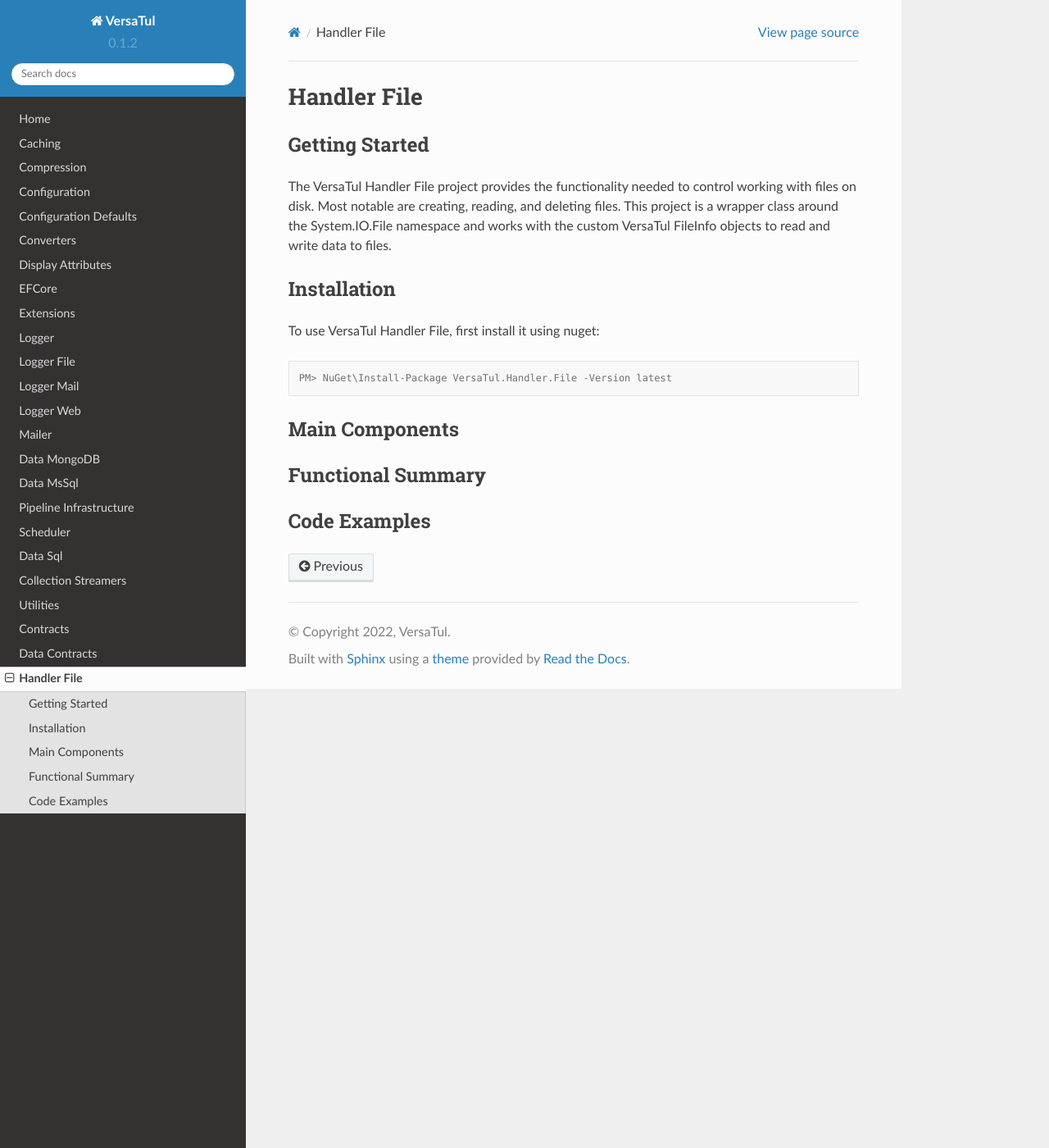
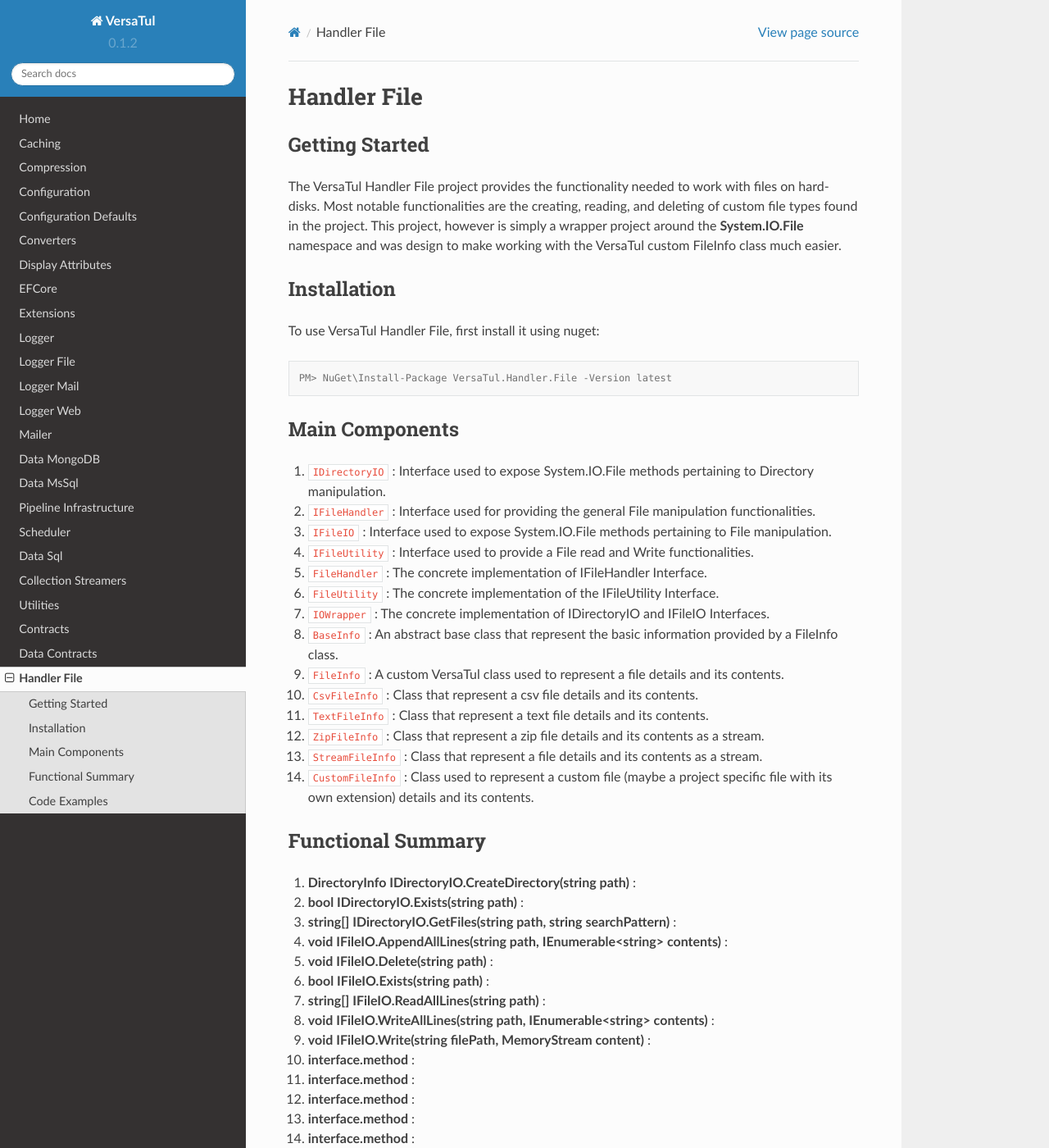
Before and after one commit to BjornWilliams/DocsVersaTul, a Sphinx documentation site: the page built from docs/source/handler-file.rst, in a window 1280 px wide and 1400 px high. Shown: the whole window at 82% size. Built offline with Sphinx 7.4.7 and the Read the Docs theme 2.0.0, drawn with Linux system fonts in a browser that asks for light colours; some of the changed text lies outside the part shown.

```diff
--- /dev/null
+++ b/docs/source/googleb788074276967dbf.html
@@ -0,0 +1 @@
+google-site-verification: googleb788074276967dbf.html
--- a/docs/source/handler-file.rst
+++ b/docs/source/handler-file.rst
@@ -3,9 +3,9 @@
 
 Getting Started
 ----------------
-The VersaTul Handler File project provides the functionality needed to control working with files on disk.
-Most notable are creating, reading, and deleting files.
-This project is a wrapper class around the System.IO.File namespace and works with the custom VersaTul FileInfo objects to read and write data to files.
+The VersaTul Handler File project provides the functionality needed to work with files on hard-disks.
+Most notable functionalities are the creating, reading, and deleting of custom file types found in the project.
+This project, however is simply a wrapper project around the **System.IO.File** namespace and was design to make working with the VersaTul custom FileInfo class much easier.
 
 Installation
 ------------
@@ -18,9 +18,39 @@
 
 Main Components
 ----------------
+#. ``IDirectoryIO`` : Interface used to expose System.IO.File methods pertaining to Directory manipulation.
+#. ``IFileHandler`` : Interface used for providing the general File manipulation functionalities.
+#. ``IFileIO`` : Interface used to expose System.IO.File methods pertaining to File manipulation.
+#. ``IFileUtility`` :  Interface used to provide a File read and Write functionalities.
+#. ``FileHandler`` : The concrete implementation of IFileHandler Interface.
+#. ``FileUtility`` : The concrete implementation of the IFileUtility Interface.
+#. ``IOWrapper`` : The concrete implementation of IDirectoryIO and IFileIO Interfaces.
+#. ``BaseInfo`` : An abstract base class that represent the basic information provided by a FileInfo class.
+#. ``FileInfo`` : A custom VersaTul class used to represent a file details and its contents.
+#. ``CsvFileInfo`` : Class that represent a csv file details and its contents.
+#. ``TextFileInfo`` : Class that represent a text file details and its contents.
+#. ``ZipFileInfo`` : Class that represent a zip file details and its contents as a stream.
+#. ``StreamFileInfo`` : Class that represent a file details and its contents as a stream.
+#. ``CustomFileInfo`` : Class used to represent a custom file (maybe a project specific file with its own extension) details and its contents.
 
 Functional Summary
 ------------------
+#. **DirectoryInfo IDirectoryIO.CreateDirectory(string path)** :
+#. **bool IDirectoryIO.Exists(string path)** :
+#. **string[] IDirectoryIO.GetFiles(string path, string searchPattern)** :
+#. **void IFileIO.AppendAllLines(string path, IEnumerable<string> contents)** :
+#. **void IFileIO.Delete(string path)** :
+#. **bool IFileIO.Exists(string path)** :
+#. **string[] IFileIO.ReadAllLines(string path)** :
+#. **void IFileIO.WriteAllLines(string path, IEnumerable<string> contents)** :
+#. **void IFileIO.Write(string filePath, MemoryStream content)** :
+#. **interface.method** :
+#. **interface.method** :
+#. **interface.method** :
+#. **interface.method** :
+#. **interface.method** :
+#. **interface.method** :
+#. **interface.method** :
 
 Code Examples
 -------------
```
